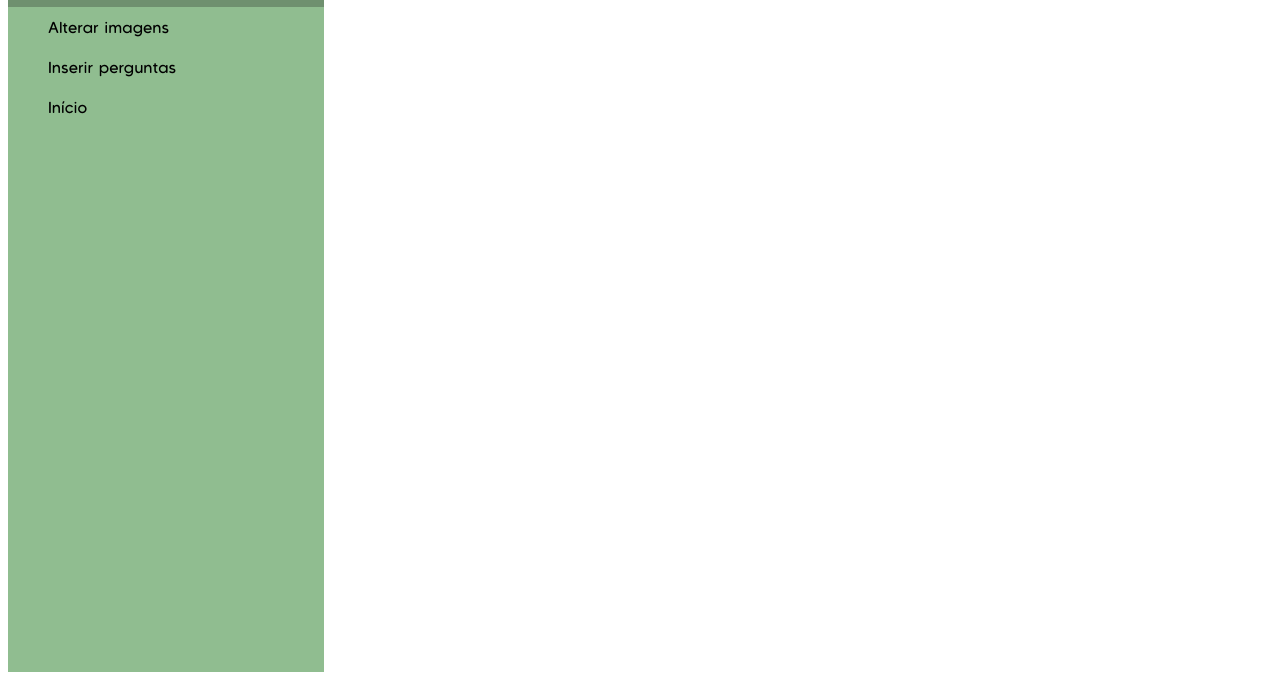
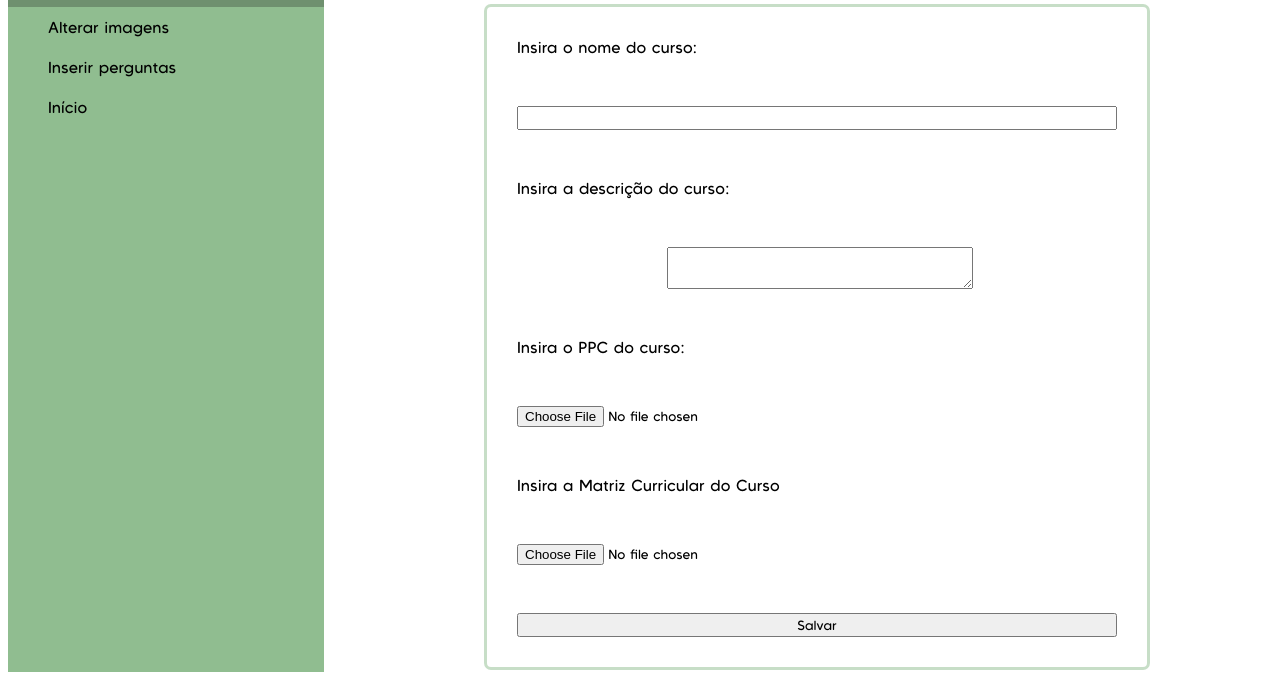
Before and after one commit to nereLuiza/front-end-tf-web, a plain HTML site: page admin/nvcurso.html in a window 1280 px wide. Shown: the part 136-816 px from the top of the page. Drawn offline with Linux system fonts and the light colour scheme.

Commit message:
melhorias

```diff
--- a/admin/nvcurso.html
+++ b/admin/nvcurso.html
@@ -4,7 +4,7 @@
         <meta charset="UTF-8">
         <meta name="viewport" content="width=device-width, initial-scale=1.0">
         <link rel="stylesheet" href="/css/estilo.css">
-        <title>Inserir Novo Curso</title>
+        <title>Novo Curso</title>
     </head>
     <body>
         <div id="tudo">
@@ -20,7 +20,30 @@
                 </ul>
             </div>
             <div class="resto">
+                <h1>Inserir Novo Curso</h1>
+                <form>
+                    <label for="nome">
+                        Insira o nome do curso:
+                    </label>
+                    <input id="nome" name="nome" type="text" />
 
+                    <label for="desc">
+                        Insira a descrição do curso:
+                    </label>
+                    <textarea id="desc" name="desc"></textarea>
+
+                    <label for="ppc">
+                        Insira o PPC do curso:
+                    </label>
+                    <input id="ppc" name="ppc" type="file" />
+
+                    <label for="mcc">
+                        Insira a Matriz Curricular do Curso
+                    </label>
+                    <input id="mcc" name="mcc" type="file" />
+
+                    <input type="submit" value="Salvar" />
+                </form>
             </div>
         </div>
     </body>
```
Also changed, not shown: admin/altimgs.html (+10 -0 lines).
